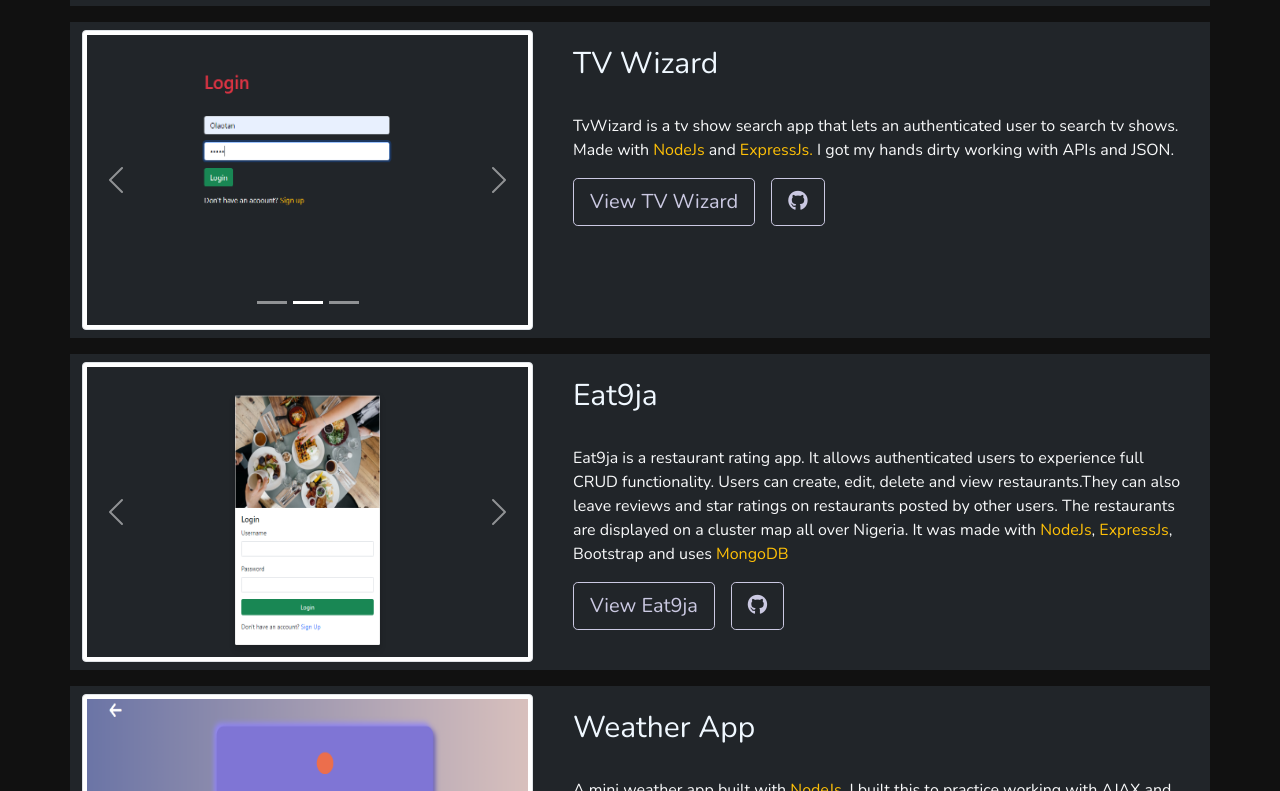
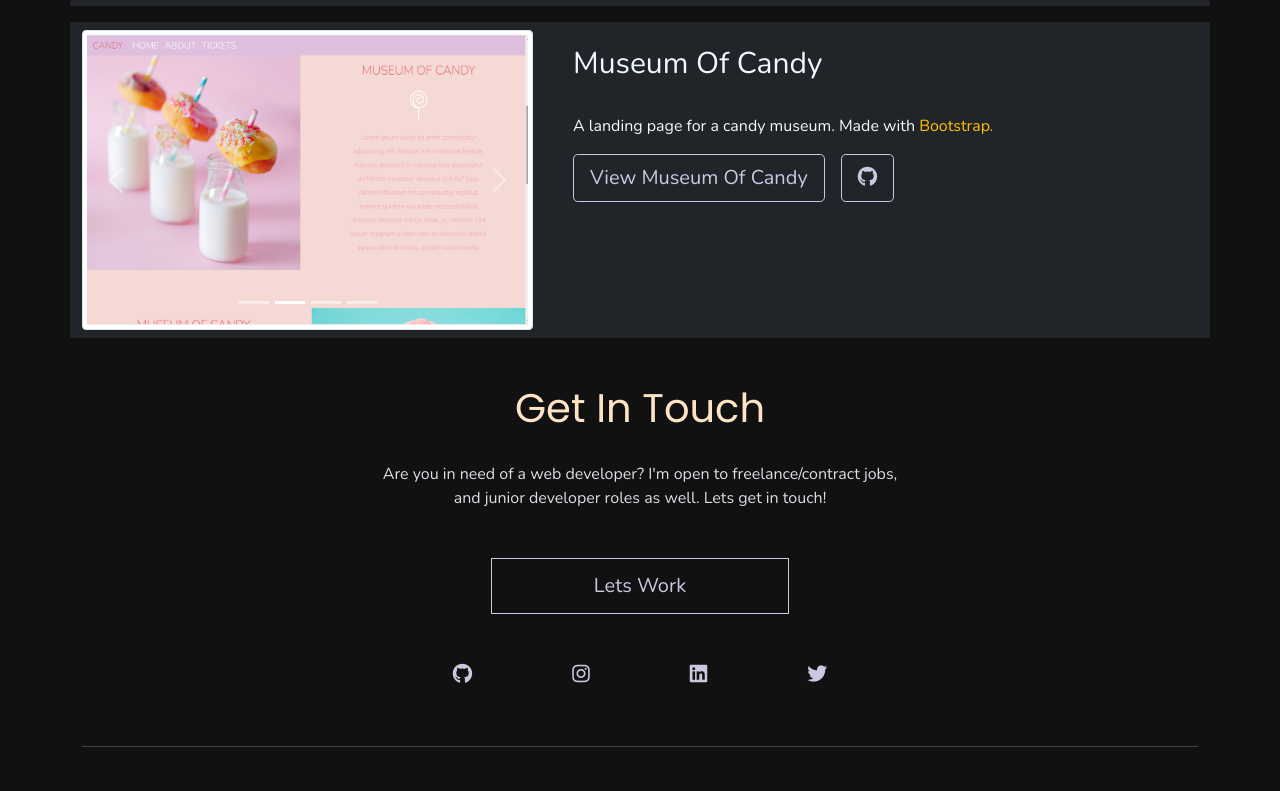
Before and after one commit to jaysville/my-portfolio-v2, a React (Create React App) app: page / in a window 1280 px wide. Shown: the part 3289-4080 px from the top of the page. Built offline with nearby package versions, Linux system fonts and the light colour scheme; a web font is replaced by a local one.

Commit message:
updated resume and portfolio

```diff
--- a/package.json
+++ b/package.json
@@ -12,6 +12,7 @@
     "react-bootstrap": "^2.4.0",
     "react-dom": "^18.2.0",
     "react-scripts": "5.0.1",
+    "redux-persist": "^6.0.0",
     "web-vitals": "^2.1.4"
   },
   "scripts": {
--- a/src/components/Navbar.js
+++ b/src/components/Navbar.js
@@ -50,7 +50,7 @@
               </li>
               <li className="nav-item">
                 <a
-                  href="https://drive.google.com/file/d/1Pwon0jSb5USQNKX62M2_ozTYIY9JK7Rq/view?usp=sharing"
+                  href="https://drive.google.com/file/d/1vA884_2qbCCj-pOoeULx54_FkfO8G511/view?usp=share_link"
                   className="nav-link"
                 >
                   My Resume
--- a/src/projectData.js
+++ b/src/projectData.js
@@ -40,58 +40,58 @@
     github: "https://github.com/jaysville/the-jaysville-place",
     id: "jaystores",
   },
-  {
-    name: "TV Wizard",
-    desc: 'TvWizard is a tv show search app that lets an authenticated user to search tv shows. <br> Made with <span class="text-warning"> NodeJs</span> and <span class="text-warning"> ExpressJs.</span> I got my hands dirty working with APIs and JSON.',
-    link: "https://tvwizard.herokuapp.com",
-    images: [
-      "../../images/tvwizard/1.png",
-      "../../images/tvwizard/2.png",
-      "../../images/tvwizard/3.png",
-    ],
-    github: "https://github.com/jaysville/tvwizard",
-    id: "tvwizard",
-  },
-  {
-    name: "Eat9ja",
-    desc: 'Eat9ja is a restaurant rating app. It allows authenticated users to experience full CRUD functionality. Users can create, edit, delete and view restaurants.They can also leave reviews and star ratings on restaurants posted by other users. The restaurants are displayed on a cluster map all over Nigeria. It was made with <span class="text-warning">NodeJs</span>, <span class="text-warning">ExpressJs</span>, <span classN="text-warning">Bootstrap</span> and uses <span class="text-warning">MongoDB</span',
-    link: "https://eat9ja.herokuapp.com",
-    images: [
-      "../../images/eat9ja/1.png",
-      "../../images/eat9ja/2.png",
-      "../../images/eat9ja/3.png",
-      "../../images/eat9ja/4.png",
-    ],
-    github: "https://github.com/jaysville/eat9ja",
-    id: "eat9ja",
-  },
-  {
-    name: " Weather App",
-    desc: "A mini weather app built with <span class='text-warning'>NodeJs</span>. I built this to practice working with AJAX and Web API's.",
-    link: "https://jayweatherapp.herokuapp.com",
-    images: [
-      "../../images/weatherApp/1.png",
-      "../../images/weatherApp/2.png",
-      "../../images/weatherApp/3.png",
-      "../../images/weatherApp/4.png",
-    ],
-    github: "https://github.com/jaysville/JayWeatherApp",
-    id: "weatherapp",
-  },
-  {
-    name: "Product Record Keeper",
-    desc: "A minimalistic CRUD app built with <span class='text-warning'>ReactJs</span> for the client-side. It lets users upload products of 3 types which can be selected with a type switcher; Book, Furniture and DVD-disk. Users can also delete one or more products by checking their checkboxes and clicking on the mass delete button. It's backend was implemented with <span class='text-warning'>PHP</span> for the server side and <span class='text-warning'>MySQL</span> for the database.",
-    link: "https://jay-scandiweb-test.netlify.app",
-    images: [
-      "../../images/projectrecordkeeper/1.png",
-      "../../images/projectrecordkeeper/2.png",
-      "../../images/projectrecordkeeper/3.png",
-      "../../images/projectrecordkeeper/4.png",
-      "../../images/projectrecordkeeper/5.png",
-    ],
-    github: "https://github.com/jaysville/scandiweb-test-final",
-    id: "projectrecordkeeper",
-  },
+  // {
+  //   name: "TV Wizard",
+  //   desc: 'TvWizard is a tv show search app that lets an authenticated user to search tv shows. <br> Made with <span class="text-warning"> NodeJs</span> and <span class="text-warning"> ExpressJs.</span> I got my hands dirty working with APIs and JSON.',
+  //   link: "https://tvwizard.herokuapp.com",
+  //   images: [
+  //     "../../images/tvwizard/1.png",
+  //     "../../images/tvwizard/2.png",
+  //     "../../images/tvwizard/3.png",
+  //   ],
+  //   github: "https://github.com/jaysville/tvwizard",
+  //   id: "tvwizard",
+  // },
+  // {
+  //   name: "Eat9ja",
+  //   desc: 'Eat9ja is a restaurant rating app. It allows authenticated users to experience full CRUD functionality. Users can create, edit, delete and view restaurants.They can also leave reviews and star ratings on restaurants posted by other users. The restaurants are displayed on a cluster map all over Nigeria. It was made with <span class="text-warning">NodeJs</span>, <span class="text-warning">ExpressJs</span>, <span classN="text-warning">Bootstrap</span> and uses <span class="text-warning">MongoDB</span',
+  //   link: "https://eat9ja.herokuapp.com",
+  //   images: [
+  //     "../../images/eat9ja/1.png",
+  //     "../../images/eat9ja/2.png",
+  //     "../../images/eat9ja/3.png",
+  //     "../../images/eat9ja/4.png",
+  //   ],
+  //   github: "https://github.com/jaysville/eat9ja",
+  //   id: "eat9ja",
+  // },
+  // {
+  //   name: " Weather App",
+  //   desc: "A mini weather app built with <span class='text-warning'>NodeJs</span>. I built this to practice working with AJAX and Web API's.",
+  //   link: "https://jayweatherapp.herokuapp.com",
+  //   images: [
+  //     "../../images/weatherApp/1.png",
+  //     "../../images/weatherApp/2.png",
+  //     "../../images/weatherApp/3.png",
+  //     "../../images/weatherApp/4.png",
+  //   ],
+  //   github: "https://github.com/jaysville/JayWeatherApp",
+  //   id: "weatherapp",
+  // },
+  // {
+  //   name: "Product Record Keeper",
+  //   desc: "A minimalistic CRUD app built with <span class='text-warning'>ReactJs</span> for the client-side. It lets users upload products of 3 types which can be selected with a type switcher; Book, Furniture and DVD-disk. Users can also delete one or more products by checking their checkboxes and clicking on the mass delete button. It's backend was implemented with <span class='text-warning'>PHP</span> for the server side and <span class='text-warning'>MySQL</span> for the database.",
+  //   link: "https://jay-scandiweb-test.netlify.app",
+  //   images: [
+  //     "../../images/projectrecordkeeper/1.png",
+  //     "../../images/projectrecordkeeper/2.png",
+  //     "../../images/projectrecordkeeper/3.png",
+  //     "../../images/projectrecordkeeper/4.png",
+  //     "../../images/projectrecordkeeper/5.png",
+  //   ],
+  //   github: "https://github.com/jaysville/scandiweb-test-final",
+  //   id: "projectrecordkeeper",
+  // },
   {
     name: "Museum Of Candy",
     desc: ' A landing page for a candy museum. Made with <span class="text-warning">Bootstrap.</span>',
```
Also changed, not shown: 1 other file (tests, documents, lock files or other folders).
